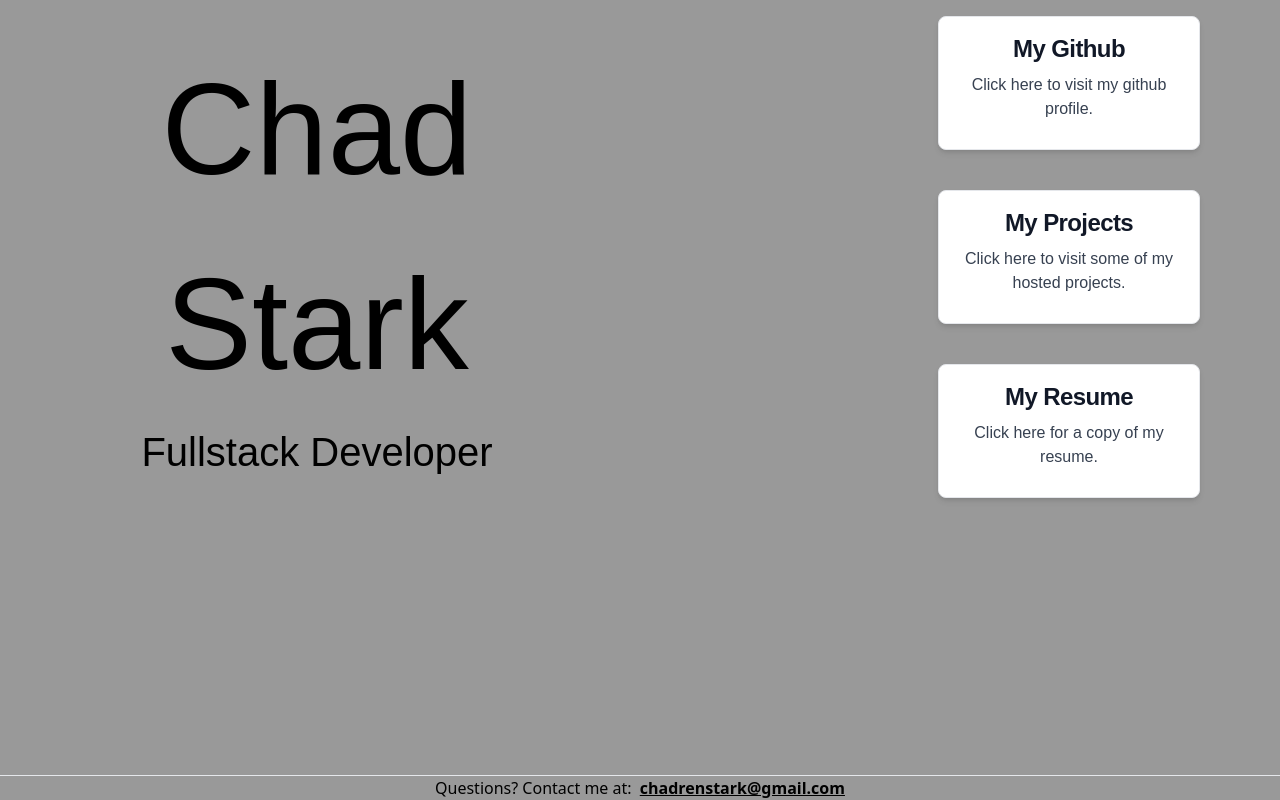
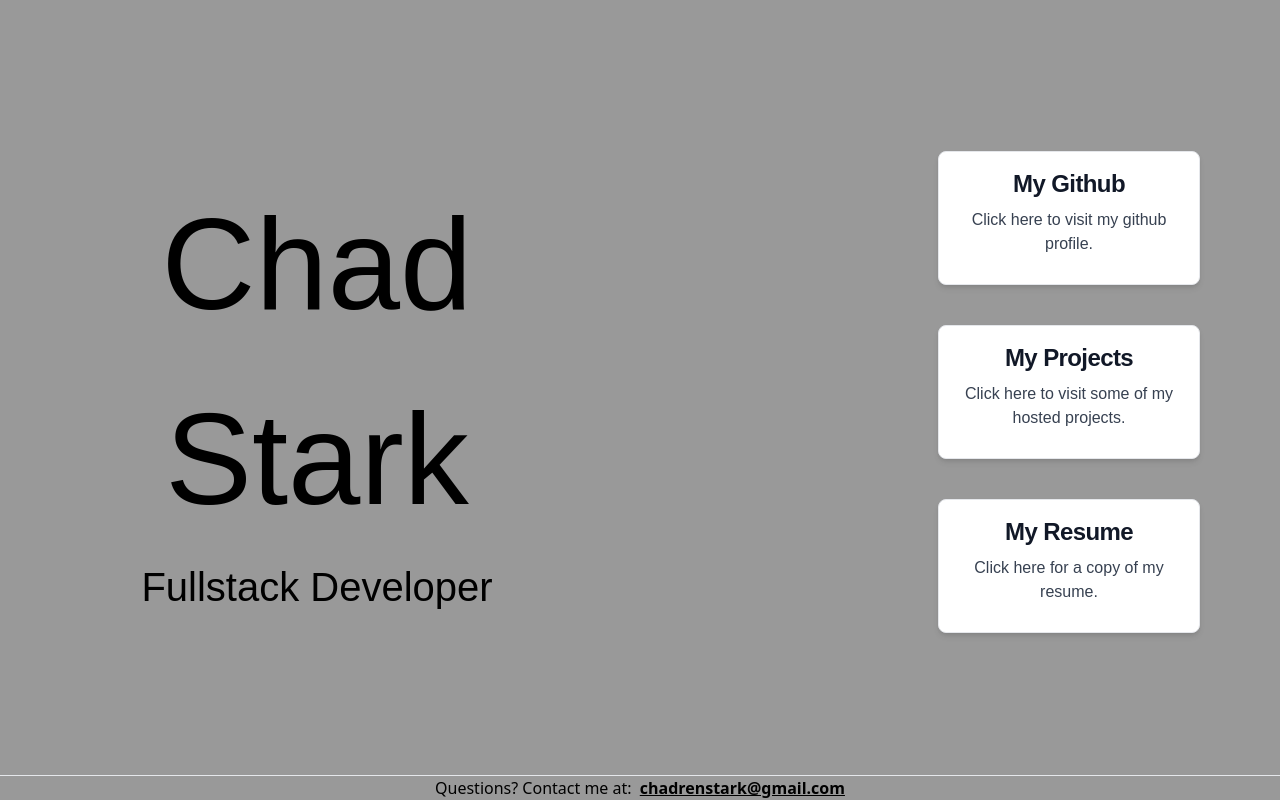
Before and after one commit to Stark-program/personal-portfolio, a Next.js app: page / in a window 1280 px wide. Built offline with nearby package versions, Linux system fonts and the light colour scheme.

Commit message:
fixed css center positioning, changed footer to absolute

```diff
--- a/pages/index.tsx
+++ b/pages/index.tsx
@@ -5,17 +5,17 @@ import InfoCard from "../components/Infocard";
 
 const Home: NextPage = () => {
   return (
-    <div className="flex min-h-screen bg-[#999999] flex-col items-center justify-center">
+    <div className="flex min-h-screen bg-[#999999] relative flex-col items-center justify-center">
       <Head>
         <title>Stark Portfolio</title>
       </Head>
 
-      <main className="flex w-full h-full flex-col md:flex-row md:space-x-96 items-center justify-center px-20 text-center">
+      <main className="flex w-full h-full pb-12 items-center justify-center px-20 text-center flex-col  md:pb-4 lg:flex-row lg:space-x-96 ">
         <div>
-          <h1 className="text-[80px] md:text-[130px] font-Calistoga">
+          <h1 className="text-[80px] font-Calistoga md:text-[130px] ">
             Chad Stark
           </h1>
-          <h4 className="text-[30px] md:text-[40px] font-Calistoga">
+          <h4 className="text-[30px] font-Calistoga md:text-[40px] ">
             Fullstack Developer
           </h4>
         </div>
@@ -41,7 +41,7 @@ const Home: NextPage = () => {
         </div>
       </main>
 
-      <footer className="flex flex-row w-full mt-auto items-center justify-center border-t">
+      <footer className="flex flex-row w-full absolute bottom-0 items-center justify-center border-t">
         <p className="w-full text-center">
           Questions? Contact me at:{" "}
           <span className="font-bold underline ml-1 ">
```
